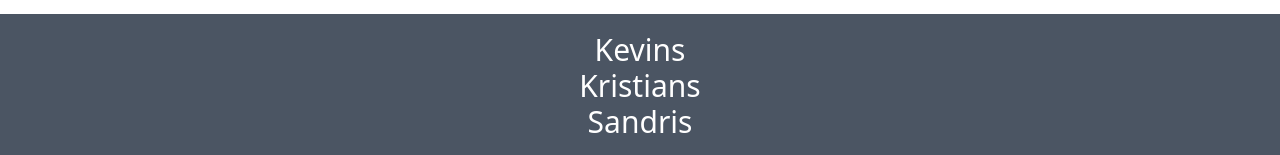
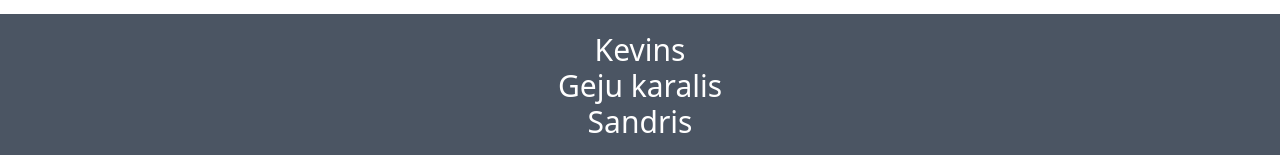
Before and after one commit to KevinTheSome/paper-bad, a website built with Vite: page index.html in a window 1280 px wide. Shown: the part 1202-1357 px from the top of the page. Built offline with nearby package versions, Linux system fonts and the light colour scheme.

Commit message:
gayniggers

```diff
--- a/index.html
+++ b/index.html
@@ -67,7 +67,7 @@
     <footer class="">
       <div class=" grid h-36 bg-gray-600 text-white text-center p-2 justify-center content-center" >
         <p class="text-3xl">Kevins</p>
-        <p class="text-3xl">Kristians</p>
+        <p class="text-3xl">Geju karalis</p>
         <p class="text-3xl">Sandris</p>
       </div>
     </footer>
```
